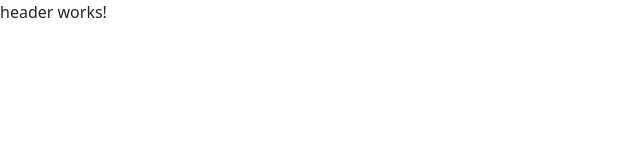
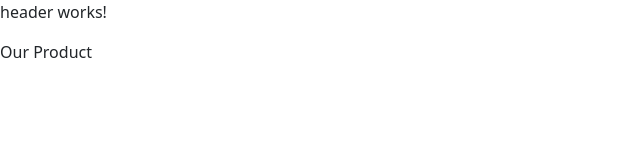
Before and after one commit to ZwellyTheKidd/Royal-Radiance, an Angular app in the folder royal/: page / in a window 1280 px wide. Shown: the top 160 px of the page, without its empty margins (0-640 px from the left). Built offline with nearby package versions, Linux system fonts and the light colour scheme.

Commit message:
Our product in paragragh

```diff
--- a/royal/src/app/app.component.html
+++ b/royal/src/app/app.component.html
@@ -1 +1,2 @@
 <app-header/>
+<app-product/>
--- a/royal/src/app/app.module.ts
+++ b/royal/src/app/app.module.ts
@@ -5,11 +5,13 @@
 import { AppComponent } from './app.component';
 import { NgbModule } from '@ng-bootstrap/ng-bootstrap';
 import { HeaderComponent } from './header/header.component';
+import { ProductComponent } from './product/product.component';
 
 @NgModule({
   declarations: [
     AppComponent,
-    HeaderComponent
+    HeaderComponent,
+    ProductComponent
   ],
   imports: [
     BrowserModule,
--- /dev/null
+++ b/royal/src/app/product/product.component.html
@@ -0,0 +1 @@
+<p>Our Product</p>
```
Also changed, not shown: royal/src/app/product/product.component.ts (added, +10 -0 lines), royal/src/app/product/product.component.css (added), 1 other file (tests, documents, lock files or other folders).
